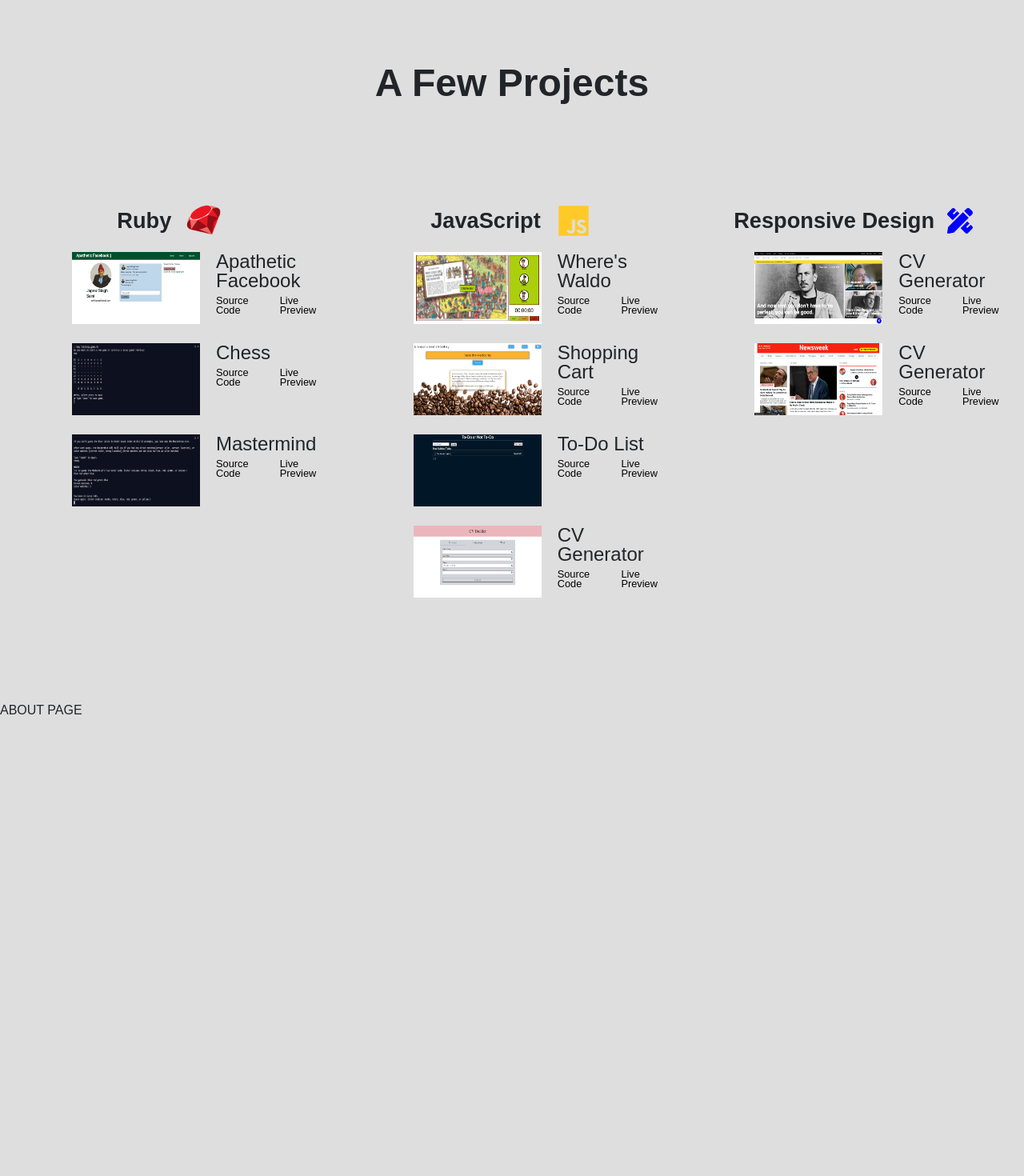
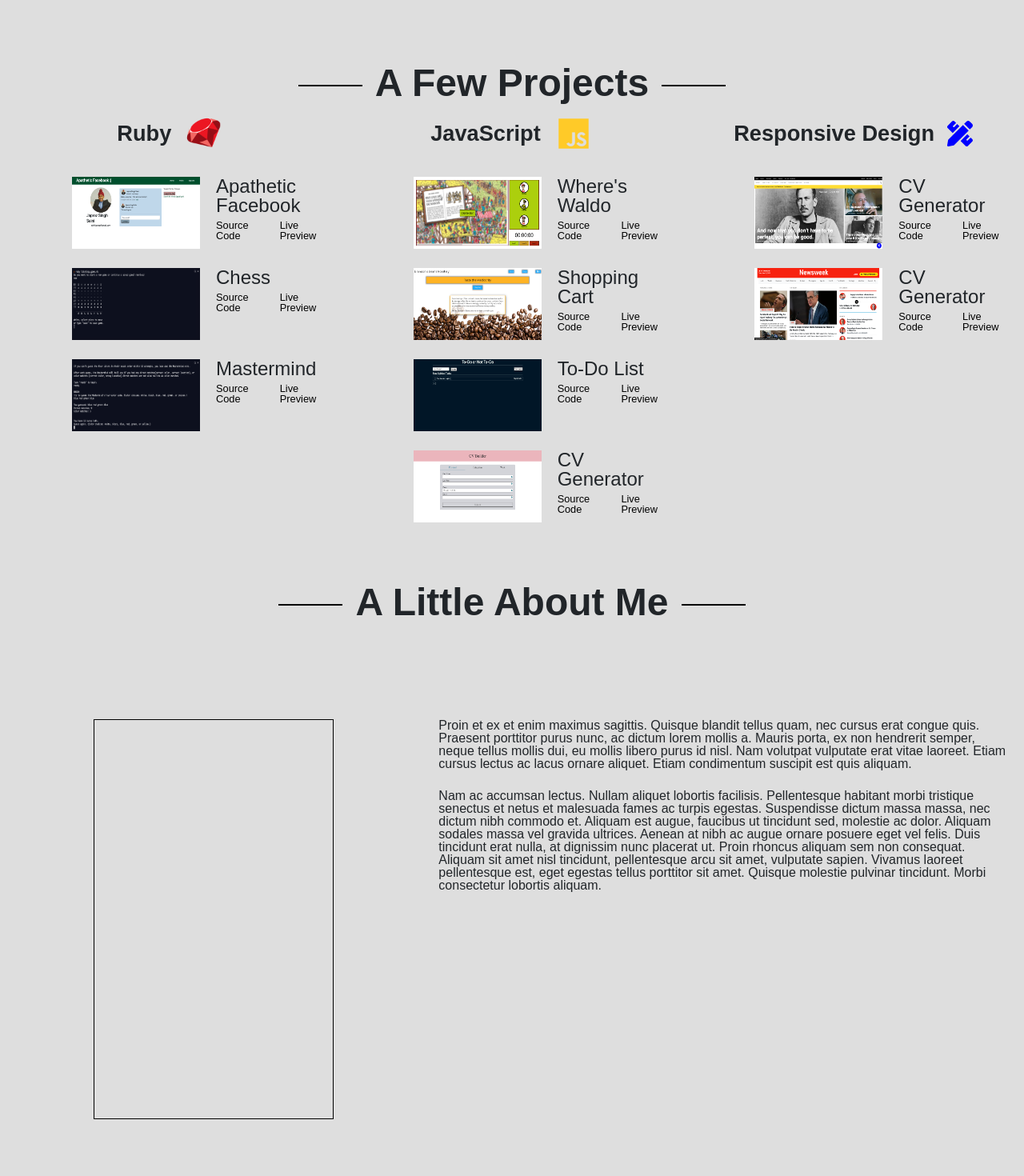
Before and after one commit to bhenning83/portfolio, a React (Create React App) app: page / in a window 1280 px wide. Shown: the part 720-2190 px from the top of the page at 80% size. Built offline with nearby package versions, Linux system fonts and the light colour scheme.

Commit message:
added style and about elements

```diff
--- a/src/App.css
+++ b/src/App.css
@@ -79,7 +79,10 @@ body {
   background: #dedede;
 }
 .section {
-  height: 100vh;
+  /* height: 100vh; */
+}
+.home, .about, .contact {
+  min-height: 100vh;
 }
 .work {
   position: relative
@@ -191,7 +194,6 @@ body {
 .project-thumb {
   height: 90px;
   width: 160px;
-  /* border: 1px solid black; */
   margin-right: 20px;
 }
 .big-thumb {
@@ -240,6 +242,25 @@ body {
   height: 50px;
   color: blue;
 }
+.line-work {
+  width: 0;
+  height: 2px;
+  margin-top: 5px;
+  background: black;
+  transition: width 1s;
+}
+.line-about {
+  width: 0;
+  height: 2px;
+  margin-top: 5px;
+  background: black;
+  transition: width 1s;
+}
+.about-pic {
+  height: 500px;
+  width: 300px;
+  border: 1px solid black;
+}
 @keyframes slideIn {
   from {right: -250px;
         box-shadow: 0;}
@@ -285,7 +306,7 @@ body {
     font-size: 1.5rem;
   }
   .section-title {
-    font-size: 2rem
+    font-size: 1.5rem
   }
   .project-box {
     margin-left: 0px
--- a/src/components/About.js
+++ b/src/components/About.js
@@ -2,7 +2,20 @@ import React from 'react'
 
 function About() {
   return (
-    <div className='section row about'>ABOUT PAGE</div>
+    <div className='section row about mt-5'>
+       <div className='section-title col-12 text-center d-flex justify-content-center align-items-center'>
+        <div className='line-about'></div>
+        <h1 className='mx-1 mx-sm-2 mx-lg-3'>A Little About Me</h1>
+        <div className='line-about'></div>
+      </div>
+      <div className='col-12 col-lg-5 my-4 my-lg-0'>
+        <div className='about-pic mx-auto'></div>
+      </div>
+      <div className='col-12 col-lg-7'>
+        <p>Proin et ex et enim maximus sagittis. Quisque blandit tellus quam, nec cursus erat congue quis. Praesent porttitor purus nunc, ac dictum lorem mollis a. Mauris porta, ex non hendrerit semper, neque tellus mollis dui, eu mollis libero purus id nisl. Nam volutpat vulputate erat vitae laoreet. Etiam cursus lectus ac lacus ornare aliquet. Etiam condimentum suscipit est quis aliquam.</p>
+        <p className='mt-4'>Nam ac accumsan lectus. Nullam aliquet lobortis facilisis. Pellentesque habitant morbi tristique senectus et netus et malesuada fames ac turpis egestas. Suspendisse dictum massa massa, nec dictum nibh commodo et. Aliquam est augue, faucibus ut tincidunt sed, molestie ac dolor. Aliquam sodales massa vel gravida ultrices. Aenean at nibh ac augue ornare posuere eget vel felis. Duis tincidunt erat nulla, at dignissim nunc placerat ut. Proin rhoncus aliquam sem non consequat. Aliquam sit amet nisl tincidunt, pellentesque arcu sit amet, vulputate sapien. Vivamus laoreet pellentesque est, eget egestas tellus porttitor sit amet. Quisque molestie pulvinar tincidunt. Morbi consectetur lobortis aliquam.</p>
+      </div>
+    </div>
   )
 }
 
--- a/src/components/Menu.js
+++ b/src/components/Menu.js
@@ -8,7 +8,7 @@ function Menu() {
 
   const handleClick = (idx, delay='0.2s') => {
     const nav = document.getElementById('navbar');
-    const dot = document.getElementById('nav-dot')
+    const dot = document.getElementById('nav-dot');
     nav.style.animation = open === false ? `slideIn 0.5s ${delay}` : `slideOut 0.5s ${delay}`;
     nav.style.animationFillMode = open === false ? 'forwards' : 'backwards';
     switch (idx) {
@@ -31,15 +31,19 @@ function Menu() {
   }
 
   const handleScroll = (e) => {
-    const dot = document.getElementById('nav-dot')
+    const dot = document.getElementById('nav-dot');
     switch (e.id) {
       case 'home':
-        dot.style.top = '70px';
-        break;
+      dot.style.top = '70px';
+      break;
       case 'work':
+        const workLines = document.querySelectorAll('.line-work');
         dot.style.top = '167px';
+        workLines.forEach(line => line.style.width = '80px')
         break;
       case 'about':
+        const aboutLines = document.querySelectorAll('.line-about');
+        aboutLines.forEach(line => line.style.width = '80px')
         dot.style.top = '265px';
         break;
       case 'contact':
@@ -55,24 +59,24 @@ function Menu() {
       <div className='menu' id='navbar'>
         <div className='position-relative'>
           <div id='nav-dot'></div>
-          <Scrollspy items={['home', 'work', 'about', 'contact']} onUpdate={handleScroll}>
+          <Scrollspy items={['home', 'work', 'about', 'contact']} offset={-200} onUpdate={handleScroll}>
             <li className>
-              <Link activeClass='active' to='home' smooth={true} spy={true} onClick={() => handleClick(0)}>
+              <Link activeClass='active' to='home' smooth={true} onClick={() => handleClick(0)}>
                 Home
               </Link>
             </li>
             <li className>
-              <Link activeClass='active' to='work' smooth={true} spy={true} onClick={() => handleClick(1)}>
+              <Link activeClass='active' to='work' smooth={true} onClick={() => handleClick(1)}>
                 Work
               </Link>
             </li>
             <li className>
-              <Link activeClass='active' to='about' smooth={true} spy={true} onClick={() => handleClick(2)}>
+              <Link activeClass='active' to='about' smooth={true} onClick={() => handleClick(2)}>
                 About
               </Link>
             </li>
             <li className>
-              <Link activeClass='active' to='contact' smooth={true} spy={true} onClick={() => handleClick(3)}>
+              <Link activeClass='active' to='contact' smooth={true} onClick={() => handleClick(3)}>
                 Contact
               </Link>
             </li>
--- a/src/components/Work.js
+++ b/src/components/Work.js
@@ -23,9 +23,13 @@ function Work() {
 
   return (
     <div className='section row work'>
-      <h1 className='section-title col-12 text-center'>A Few Projects</h1>
+      <div className='section-title col-12 text-center d-flex justify-content-center align-items-center'>
+        <div className='line-work'></div>
+        <h1 className='mx-1 mx-sm-2 mx-lg-3'>A Few Projects</h1>
+        <div className='line-work'></div>
+      </div>
       <div className='col-12 col-lg-4 cat'>
-        <div className='d-flex align-items-center mx-auto'>
+        <div className='d-flex align-items-center mx-auto mb-3'>
           <h2 className='cat-title mr-3'>Ruby</h2>
           <img src={rubylogo} alt='Ruby Logo' className='lang-logo'/>
         </div>
@@ -36,7 +40,7 @@ function Work() {
         })}
       </div>
       <div className='col-12 col-lg-4 cat'>
-        <div className='d-flex align-items-center mx-auto'>
+        <div className='d-flex align-items-center mx-auto mb-3'>
           <h2 className='cat-title mr-3'>JavaScript</h2>
           <img src={jslogo} alt='JavaScript Logo' className='lang-logo'/>
         </div>
@@ -47,7 +51,7 @@ function Work() {
         })}
       </div>
       <div className='col-12 col-lg-4 cat'>
-        <div className='d-flex align-items-center mx-auto'>
+        <div className='d-flex align-items-center mx-auto mb-3'>
           <h2 className='cat-title mr-3'>Responsive Design</h2>
           <FontAwesomeIcon icon={faPencilRuler} id='pencilruler' size='2x' />
         </div>
```
